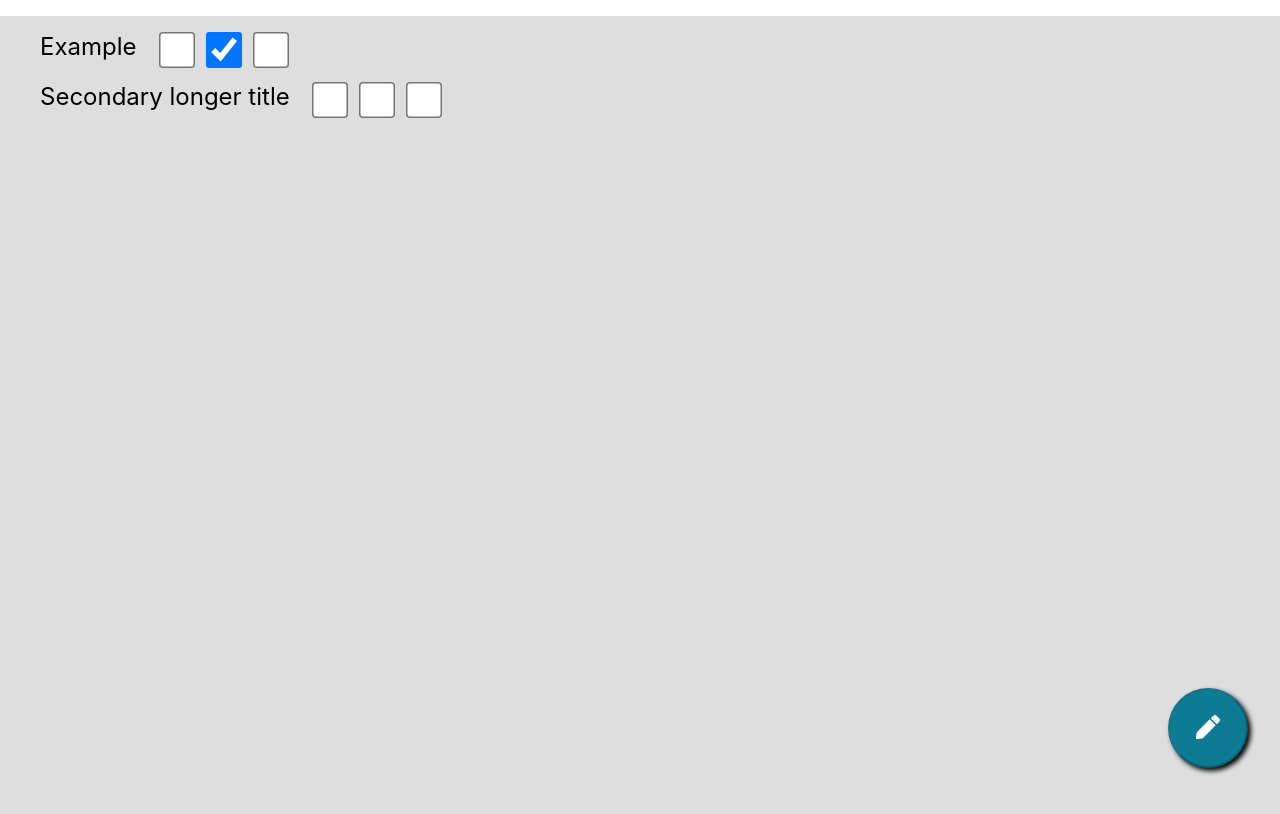
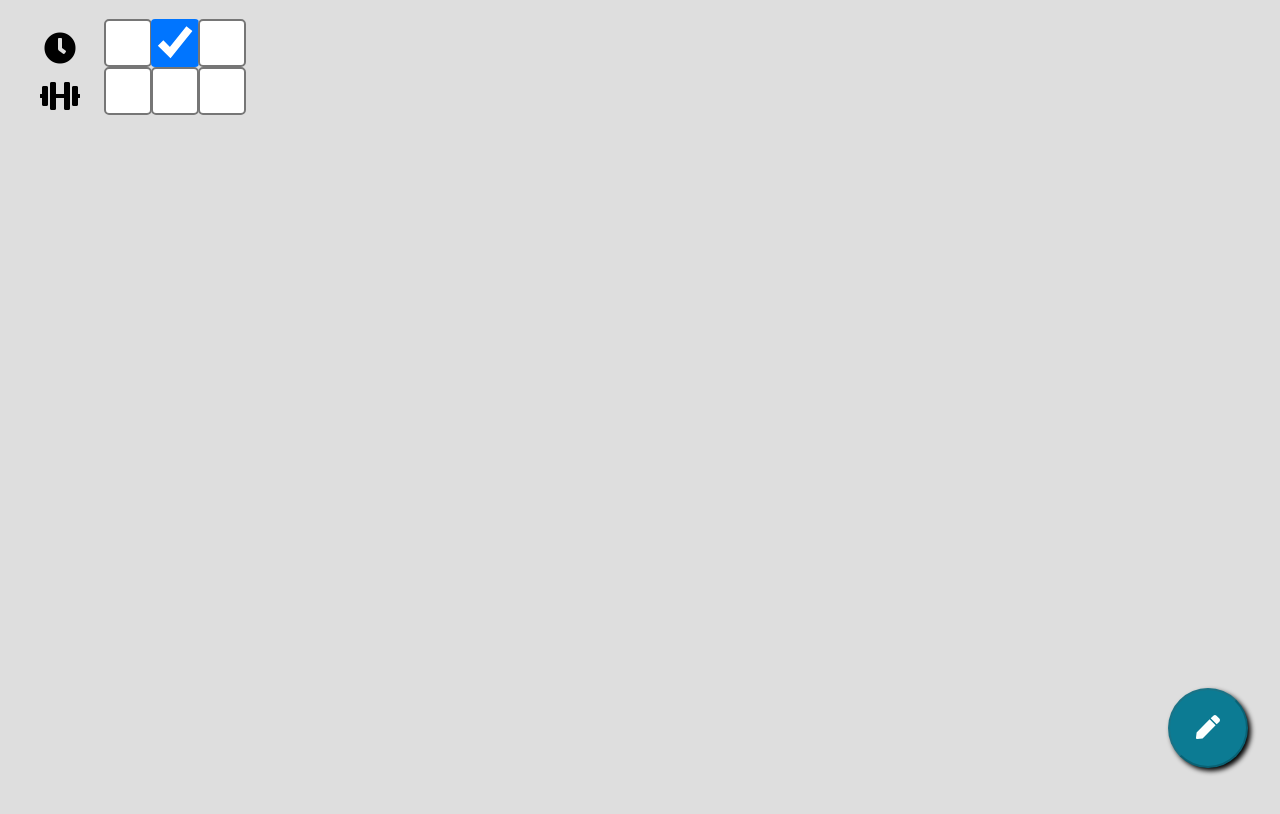
Before and after one commit to AuroraLS3/Good-Morning-dashboard, a React (Create React App) app in the folder application/: page / in a window 1280 px wide. Built offline with nearby package versions, Linux system fonts and the light colour scheme.

Commit message:
Replaced checkbox names with icons

```diff
--- a/application/package.json
+++ b/application/package.json
@@ -3,6 +3,7 @@
   "version": "0.1.0",
   "private": true,
   "dependencies": {
+    "@fortawesome/fontawesome-free": "^5.15.2",
     "@fortawesome/fontawesome-svg-core": "^1.2.34",
     "@fortawesome/free-brands-svg-icons": "^5.15.2",
     "@fortawesome/free-regular-svg-icons": "^5.15.2",
--- a/application/src/App.js
+++ b/application/src/App.js
@@ -1,13 +1,10 @@
 import "./App.css";
+import "@fortawesome/fontawesome-free/css/all.css";
 import "./components/Dashboard.js";
 import Dashboard from "./components/Dashboard.js";
 
 function App() {
-    return (
-        <div>
-            <Dashboard />
-        </div>
-    );
+    return <Dashboard />;
 }
 
 export default App;
--- a/application/src/components/Checkboxes.css
+++ b/application/src/components/Checkboxes.css
@@ -5,12 +5,8 @@
 }
 
 .checkbox-column > * {
-    margin-bottom: 1rem;
-}
-
-.checkbox-column label {
-    margin-right: -1rem;
-    font-size: 1.5rem;
+    font-size: 2rem;
+    padding-bottom: 1rem;
 }
 
 .checkbox-row {
@@ -18,23 +14,30 @@
     flex-direction: row;
 }
 
-.checkbox-row > * {
+.checkbox-row > ul {
     display: flex;
     flex-direction: row;
+    padding-left: 2rem;
 }
 
 .checkbox-row li::marker {
     display: none;
     color: transparent;
+    width: 0;
+    padding: 0;
 }
 
 .checkbox {
-    padding-top: 0.2rem;
+    margin-top: -0.5rem;
     padding-right: 1rem;
 }
 
 .checkbox input {
-    transform: scale(1.5);
+    transform: scale(2);
     height: 1.5rem;
     width: 1.5rem;
 }
+
+ul {
+    list-style-type: none;
+}
--- a/application/src/components/Checkboxes.js
+++ b/application/src/components/Checkboxes.js
@@ -34,7 +34,7 @@ class CheckboxContainer extends React.Component {
                         value={this.props.checkboxes.label}
                     ></input>
                 ) : (
-                    <label>{this.props.checkboxes.label}</label>
+                    <i className={this.props.checkboxes.label} onClick={this.props.resetCheckboxes}></i>
                 )}
                 <ul>
                     {this.props.checkboxes.checkboxes.map((checkbox, i) => {
@@ -91,6 +91,7 @@ class Checkboxes extends React.Component {
                             editMode={this.props.editMode}
                             checkboxes={checkboxContainer}
                             toggleCheckbox={this.props.toggleCheckbox(i)}
+                            resetCheckboxes={this.props.resetCheckboxes(i)}
                             removeCheckboxes={this.props.removeCheckboxes(i)}
                             addCheckbox={this.props.addCheckbox(i)}
                             removeCheckbox={this.props.removeCheckbox(i)}
--- a/application/src/components/Dashboard.css
+++ b/application/src/components/Dashboard.css
@@ -1,8 +1,3 @@
-.dashboard {
-    height: 100vh;
-    background-color: var(--color-grey);
-}
-
 .edit-button {
     position: fixed;
     right: 2rem;
--- a/application/src/components/Dashboard.js
+++ b/application/src/components/Dashboard.js
@@ -10,7 +10,7 @@ class Dashboard extends React.Component {
             editMode: false,
             checkboxes: [
                 {
-                    label: "Example",
+                    label: "fa fa-fw fa-clock",
                     checkboxes: [
                         { checked: false },
                         { checked: true },
@@ -18,7 +18,7 @@ class Dashboard extends React.Component {
                     ],
                 },
                 {
-                    label: "Secondary longer title",
+                    label: "fa fa-fw fa-dumbbell",
                     checkboxes: [
                         { checked: false },
                         { checked: false },
@@ -39,6 +39,14 @@ class Dashboard extends React.Component {
             .checked;
         this.setState({ checkboxes: checkboxState });
     };
+
+    resetCheckboxes = (i) => () => {
+        const checkboxState = this.state.checkboxes;
+        checkboxState[i].checkboxes.forEach(checkbox => {
+            checkbox.checked = false;
+        });
+        this.setState({ checkboxes: checkboxState });
+    }
 
     addCheckboxes = () => {
         const checkboxState = this.state.checkboxes;
@@ -84,6 +92,7 @@ class Dashboard extends React.Component {
                     editMode={this.state.editMode}
                     checkboxes={this.state.checkboxes}
                     toggleCheckbox={this.toggleCheckbox}
+                    resetCheckboxes={this.resetCheckboxes}
                     addCheckboxes={this.addCheckboxes}
                     removeCheckboxes={this.removeCheckboxes}
                     addCheckbox={this.addCheckbox}
--- a/application/src/index.css
+++ b/application/src/index.css
@@ -1,10 +1,12 @@
 body {
+    padding: 0;
     margin: 0;
     font-family: -apple-system, BlinkMacSystemFont, "Segoe UI", "Roboto",
         "Oxygen", "Ubuntu", "Cantarell", "Fira Sans", "Droid Sans",
         "Helvetica Neue", sans-serif;
     -webkit-font-smoothing: antialiased;
     -moz-osx-font-smoothing: grayscale;
+    background-color: var(--color-grey);
 }
 
 code {
```
Also changed, not shown: 1 other file (tests, documents, lock files or other folders).
